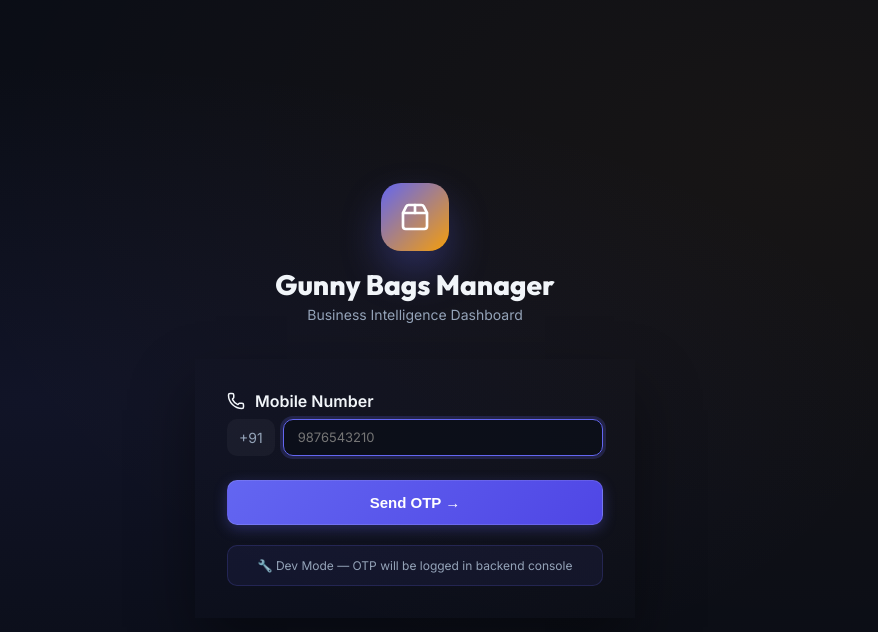
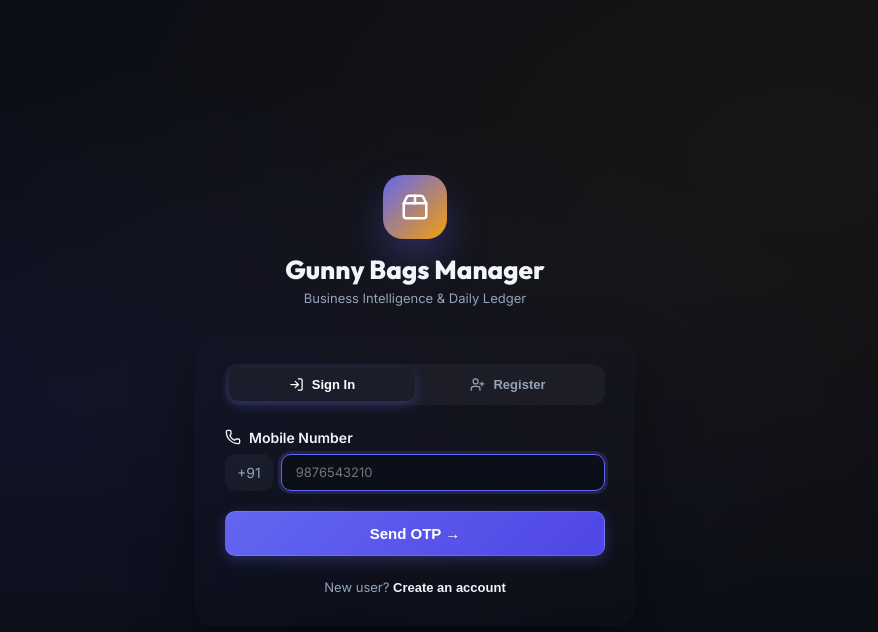
Before and after one commit to omchangela/guni_bags, a Next.js app in the folder dashboard/: page /login in a window 1280 px wide. Shown: the top 632 px of the page, without its empty margins (225-1103 px from the left). Built offline with nearby package versions, Linux system fonts and the light colour scheme; no server answers.

Commit message:
feat: add Register API + login page with register tab, NOT_REGISTERED detection

```diff
--- a/dashboard/src/lib/api.ts
+++ b/dashboard/src/lib/api.ts
@@ -30,6 +30,8 @@ api.interceptors.response.use(
 );
 
 // Auth
+export const registerUser = (name: string, mobile: string, countryCode = '+91', businessName?: string) =>
+  api.post('/auth/register', { name, mobile, countryCode, businessName });
 export const sendOtp = (mobile: string, countryCode = '+91') =>
   api.post('/auth/send-otp', { mobile, countryCode });
 export const verifyOtp = (mobile: string, otp: string, sessionId: string, countryCode = '+91') =>
--- a/dashboard/src/pages/login.tsx
+++ b/dashboard/src/pages/login.tsx
@@ -1,17 +1,27 @@
 import Head from 'next/head';
 import { useState, useEffect } from 'react';
 import { useRouter } from 'next/router';
-import { sendOtp, verifyOtp } from '@/lib/api';
-import { Package2, Phone, Shield } from 'lucide-react';
+import { sendOtp, verifyOtp, registerUser } from '@/lib/api';
+import { Package2, Phone, Shield, User, ArrowRight, UserPlus, LogIn } from 'lucide-react';
 
 export default function LoginPage() {
   const router = useRouter();
+  const [mode, setMode] = useState<'login' | 'register'>('login');
   const [step, setStep] = useState<'mobile' | 'otp'>('mobile');
+
+  // Login form state
   const [mobile, setMobile] = useState('');
   const [otp, setOtp] = useState('');
   const [sessionId, setSessionId] = useState('');
+  const [notRegistered, setNotRegistered] = useState(false);
+
+  // Register form state (Name and Mobile)
+  const [regName, setRegName] = useState('');
+  const [regMobile, setRegMobile] = useState('');
+
   const [loading, setLoading] = useState(false);
   const [error, setError] = useState('');
+  const [successMsg, setSuccessMsg] = useState('');
   const [countdown, setCountdown] = useState(0);
 
   useEffect(() => {
@@ -29,14 +39,19 @@ export default function LoginPage() {
   const handleSendOtp = async (e: React.FormEvent) => {
     e.preventDefault();
     if (!mobile.match(/^\d{10}$/)) { setError('Enter a valid 10-digit mobile number'); return; }
-    setLoading(true); setError('');
+    setLoading(true); setError(''); setNotRegistered(false); setSuccessMsg('');
     try {
       const res = await sendOtp(mobile);
       setSessionId(res.data.data.sessionId);
       setCountdown(60);
       setStep('otp');
     } catch (err: any) {
-      setError(err.response?.data?.message || 'Failed to send OTP');
+      const msg = err.response?.data?.message || 'Failed to send OTP';
+      const code = err.response?.data?.error?.code;
+      setError(msg);
+      if (code === 'NOT_REGISTERED' || msg.toLowerCase().includes('register first') || err.response?.status === 404) {
+        setNotRegistered(true);
+      }
     } finally { setLoading(false); }
   };
 
@@ -56,11 +71,32 @@ export default function LoginPage() {
     } finally { setLoading(false); }
   };
 
+  const handleRegister = async (e: React.FormEvent) => {
+    e.preventDefault();
+    if (!regName.trim()) { setError('Please enter your full name'); return; }
+    if (!regMobile.match(/^\d{10}$/)) { setError('Enter a valid 10-digit mobile number'); return; }
+
+    setLoading(true); setError(''); setSuccessMsg('');
+    try {
+      await registerUser(regName.trim(), regMobile);
+      // Automatically send OTP for direct login after registration
+      setMobile(regMobile);
+      const otpRes = await sendOtp(regMobile);
+      setSessionId(otpRes.data.data.sessionId);
+      setCountdown(60);
+      setMode('login');
+      setStep('otp');
+      setSuccessMsg(`Registration successful! OTP sent to +91 ${regMobile}`);
+    } catch (err: any) {
+      setError(err.response?.data?.message || 'Registration failed');
+    } finally { setLoading(false); }
+  };
+
   return (
     <>
       <Head>
-        <title>Login — Gunny Bags Manager</title>
-        <meta name="description" content="Login to Gunny Bags Manager dashboard" />
+        <title>{mode === 'register' ? 'Register' : 'Login'} — Gunny Bags Manager</title>
+        <meta name="description" content="Gunny Bags Manager portal" />
       </Head>
       <div style={{
         minHeight: '100vh', background: 'var(--bg-primary)',
@@ -70,30 +106,81 @@ export default function LoginPage() {
       }}>
         <div style={{ width: '100%', maxWidth: 440 }}>
           {/* Logo */}
-          <div style={{ textAlign: 'center', marginBottom: 36 }}>
+          <div style={{ textAlign: 'center', marginBottom: 28 }}>
             <div style={{
-              width: 68, height: 68, borderRadius: 20, margin: '0 auto 16px',
+              width: 64, height: 64, borderRadius: 20, margin: '0 auto 14px',
               background: 'linear-gradient(135deg, #6366f1, #f59e0b)',
               display: 'flex', alignItems: 'center', justifyContent: 'center',
               boxShadow: '0 20px 40px rgba(99,102,241,0.3)',
             }}>
-              <Package2 size={32} color="white" />
+              <Package2 size={30} color="white" />
             </div>
-            <h1 style={{ fontFamily: 'Outfit, sans-serif', fontWeight: 800, fontSize: 28, color: 'var(--text-primary)' }}>
+            <h1 style={{ fontFamily: 'Outfit, sans-serif', fontWeight: 800, fontSize: 26, color: 'var(--text-primary)' }}>
               Gunny Bags Manager
             </h1>
-            <p style={{ fontSize: 14, color: 'var(--text-secondary)', marginTop: 4 }}>
-              Business Intelligence Dashboard
+            <p style={{ fontSize: 13, color: 'var(--text-secondary)', marginTop: 4 }}>
+              Business Intelligence & Daily Ledger
             </p>
           </div>
 
-          <div className="glass-card" style={{ padding: 32, boxShadow: '0 30px 60px rgba(0,0,0,0.4)' }}>
-            {step === 'mobile' ? (
+          <div className="glass-card" style={{ padding: 30, boxShadow: '0 30px 60px rgba(0,0,0,0.4)', borderRadius: 18 }}>
+            {/* Mode Switcher Tabs */}
+            {step === 'mobile' && (
+              <div style={{
+                display: 'grid', gridTemplateColumns: '1fr 1fr',
+                background: 'rgba(255,255,255,0.04)', borderRadius: 12,
+                padding: 4, marginBottom: 24, border: '1px solid var(--border)',
+              }}>
+                <button
+                  type="button"
+                  onClick={() => { setMode('login'); setError(''); setNotRegistered(false); }}
+                  style={{
+                    display: 'flex', alignItems: 'center', justifyContent: 'center', gap: 8,
+                    padding: '9px 12px', borderRadius: 9, border: 'none',
+                    fontWeight: 600, fontSize: 13, cursor: 'pointer', transition: 'all 0.2s',
+                    background: mode === 'login' ? 'var(--accent)' : 'transparent',
+                    color: mode === 'login' ? '#fff' : 'var(--text-secondary)',
+                    boxShadow: mode === 'login' ? '0 4px 12px rgba(99,102,241,0.3)' : 'none',
+                  }}
+                >
+                  <LogIn size={15} /> Sign In
+                </button>
+                <button
+                  type="button"
+                  onClick={() => { setMode('register'); setError(''); setNotRegistered(false); }}
+                  style={{
+                    display: 'flex', alignItems: 'center', justifyContent: 'center', gap: 8,
+                    padding: '9px 12px', borderRadius: 9, border: 'none',
+                    fontWeight: 600, fontSize: 13, cursor: 'pointer', transition: 'all 0.2s',
+                    background: mode === 'register' ? 'var(--accent)' : 'transparent',
+                    color: mode === 'register' ? '#fff' : 'var(--text-secondary)',
+                    boxShadow: mode === 'register' ? '0 4px 12px rgba(99,102,241,0.3)' : 'none',
+                  }}
+                >
+                  <UserPlus size={15} /> Register
+                </button>
+              </div>
+            )}
+
+            {/* Success Message Banner */}
+            {successMsg && (
+              <div style={{
+                background: 'rgba(16,185,129,0.1)', border: '1px solid rgba(16,185,129,0.3)',
+                borderRadius: 10, padding: '10px 14px', marginBottom: 16,
+                color: '#34d399', fontSize: 13, display: 'flex', alignItems: 'center', gap: 8,
+              }}>
+                <span>✓</span>
+                <span>{successMsg}</span>
+              </div>
+            )}
+
+            {/* LOGIN MODE: STEP 1 - MOBILE NUMBER */}
+            {mode === 'login' && step === 'mobile' && (
               <form onSubmit={handleSendOtp}>
-                <div style={{ marginBottom: 24 }}>
-                  <div style={{ display: 'flex', alignItems: 'center', gap: 10, marginBottom: 8 }}>
-                    <Phone size={18} style={{ color: 'var(--accent)' }} />
-                    <span style={{ fontWeight: 600, color: 'var(--text-primary)' }}>Mobile Number</span>
+                <div style={{ marginBottom: 20 }}>
+                  <div style={{ display: 'flex', alignItems: 'center', gap: 8, marginBottom: 8 }}>
+                    <Phone size={16} style={{ color: 'var(--accent)' }} />
+                    <span style={{ fontWeight: 600, fontSize: 14, color: 'var(--text-primary)' }}>Mobile Number</span>
                   </div>
                   <div style={{ display: 'flex', gap: 8 }}>
                     <div style={{
@@ -103,43 +190,150 @@ export default function LoginPage() {
                     }}>+91</div>
                     <input
                       type="tel" maxLength={10} placeholder="9876543210" value={mobile}
-                      onChange={e => { setMobile(e.target.value.replace(/\D/g, '')); setError(''); }}
+                      onChange={e => { setMobile(e.target.value.replace(/\D/g, '')); setError(''); setNotRegistered(false); }}
                       className="form-input" style={{ flex: 1 }} autoFocus
                     />
                   </div>
                 </div>
-                {error && <p style={{ color: '#f87171', fontSize: 13, marginBottom: 16 }}>{error}</p>}
+
+                {/* Not Registered Notice with Quick Switch */}
+                {notRegistered ? (
+                  <div style={{
+                    background: 'rgba(239, 68, 68, 0.1)', border: '1px solid rgba(239, 68, 68, 0.3)',
+                    borderRadius: 10, padding: '12px 14px', marginBottom: 16,
+                  }}>
+                    <p style={{ color: '#f87171', fontSize: 13, marginBottom: 8, fontWeight: 500 }}>
+                      ⚠️ User not registered. Please register first.
+                    </p>
+                    <button
+                      type="button"
+                      onClick={() => {
+                        setMode('register');
+                        setRegMobile(mobile);
+                        setError('');
+                        setNotRegistered(false);
+                      }}
+                      style={{
+                        background: 'var(--accent)', color: '#fff', border: 'none',
+                        borderRadius: 7, padding: '7px 14px', fontSize: 12, fontWeight: 600,
+                        cursor: 'pointer', display: 'inline-flex', alignItems: 'center', gap: 6,
+                      }}
+                    >
+                      Register Now with this Number <ArrowRight size={13} />
+                    </button>
+                  </div>
+                ) : (
+                  error && <p style={{ color: '#f87171', fontSize: 13, marginBottom: 16 }}>{error}</p>
+                )}
+
                 <button type="submit" className="btn-primary w-full" disabled={loading} style={{ width: '100%', padding: '13px', fontSize: 15 }}>
-                  {loading ? 'Sending OTP...' : 'Send OTP →'}
+                  {loading ? 'Checking...' : 'Send OTP →'}
                 </button>
-                <div style={{ marginTop: 20, padding: 12, background: 'rgba(99,102,241,0.08)', borderRadius: 10, border: '1px solid rgba(99,102,241,0.2)' }}>
-                  <p style={{ fontSize: 12, color: 'var(--text-secondary)', textAlign: 'center' }}>
-                    🔧 Dev Mode — OTP will be logged in backend console
-                  </p>
+
+                <div style={{ marginTop: 20, textAlign: 'center' }}>
+                  <span style={{ fontSize: 13, color: 'var(--text-secondary)' }}>
+                    New user?{' '}
+                  </span>
+                  <button
+                    type="button"
+                    onClick={() => { setMode('register'); setError(''); }}
+                    style={{ background: 'none', border: 'none', color: 'var(--accent)', fontSize: 13, fontWeight: 600, cursor: 'pointer' }}
+                  >
+                    Create an account
+                  </button>
                 </div>
               </form>
-            ) : (
+            )}
+
+            {/* REGISTER MODE: NAME & MOBILE (2 THINGS) */}
+            {mode === 'register' && step === 'mobile' && (
+              <form onSubmit={handleRegister}>
+                <div style={{ marginBottom: 16 }}>
+                  <div style={{ display: 'flex', alignItems: 'center', gap: 8, marginBottom: 8 }}>
+                    <User size={16} style={{ color: 'var(--accent)' }} />
+                    <span style={{ fontWeight: 600, fontSize: 14, color: 'var(--text-primary)' }}>Your Full Name</span>
+                  </div>
+                  <input
+                    type="text"
+                    placeholder="e.g. Ramesh Patel"
+                    value={regName}
+                    onChange={e => { setRegName(e.target.value); setError(''); }}
+                    className="form-input"
+                    style={{ width: '100%' }}
+                    autoFocus
+                  />
+                </div>
+
+                <div style={{ marginBottom: 20 }}>
+                  <div style={{ display: 'flex', alignItems: 'center', gap: 8, marginBottom: 8 }}>
+                    <Phone size={16} style={{ color: 'var(--accent)' }} />
+                    <span style={{ fontWeight: 600, fontSize: 14, color: 'var(--text-primary)' }}>Mobile Number</span>
+                  </div>
+                  <div style={{ display: 'flex', gap: 8 }}>
+                    <div style={{
+                      background: 'rgba(255,255,255,0.04)', border: '1px solid var(--border)',
+                      borderRadius: 10, padding: '10px 12px', fontSize: 14, color: 'var(--text-secondary)',
+                      whiteSpace: 'nowrap',
+                    }}>+91</div>
+                    <input
+                      type="tel"
+                      maxLength={10}
+                      placeholder="9876543210"
+                      value={regMobile}
+                      onChange={e => { setRegMobile(e.target.value.replace(/\D/g, '')); setError(''); }}
+                      className="form-input"
+                      style={{ flex: 1 }}
+                    />
+                  </div>
+                </div>
+
+                {error && <p style={{ color: '#f87171', fontSize: 13, marginBottom: 16 }}>{error}</p>}
+
+                <button type="submit" className="btn-primary w-full" disabled={loading} style={{ width: '100%', padding: '13px', fontSize: 15 }}>
+                  {loading ? 'Registering...' : 'Register & Send OTP →'}
+                </button>
+
+                <div style={{ marginTop: 20, textAlign: 'center' }}>
+                  <span style={{ fontSize: 13, color: 'var(--text-secondary)' }}>
+                    Already have an account?{' '}
+                  </span>
+                  <button
+                    type="button"
+                    onClick={() => { setMode('login'); setError(''); }}
+                    style={{ background: 'none', border: 'none', color: 'var(--accent)', fontSize: 13, fontWeight: 600, cursor: 'pointer' }}
+                  >
+                    Sign In
+                  </button>
+                </div>
+              </form>
+            )}
+
+            {/* VERIFY OTP STEP (COMMON FOR BOTH) */}
+            {step === 'otp' && (
               <form onSubmit={handleVerifyOtp}>
                 <div style={{ marginBottom: 20 }}>
-                  <div style={{ display: 'flex', alignItems: 'center', gap: 10, marginBottom: 16 }}>
+                  <div style={{ display: 'flex', alignItems: 'center', gap: 8, marginBottom: 12 }}>
                     <Shield size={18} style={{ color: '#10b981' }} />
-                    <span style={{ fontWeight: 600, color: 'var(--text-primary)' }}>Enter OTP</span>
+                    <span style={{ fontWeight: 600, fontSize: 15, color: 'var(--text-primary)' }}>Verify OTP</span>
                   </div>
                   <p style={{ fontSize: 13, color: 'var(--text-secondary)', marginBottom: 16 }}>
-                    OTP sent to +91 {mobile}. In dev mode, check backend console.
+                    OTP sent to +91 {mobile}. Default demo OTP is <code style={{ color: 'var(--accent)', fontWeight: 'bold' }}>123456</code>.
                   </p>
                   <input
                     type="text" maxLength={6} placeholder="123456" value={otp}
                     onChange={e => { setOtp(e.target.value.replace(/\D/g, '')); setError(''); }}
-                    className="form-input" style={{ fontSize: 22, textAlign: 'center', letterSpacing: 8 }} autoFocus
+                    className="form-input" style={{ fontSize: 24, textAlign: 'center', letterSpacing: 8 }} autoFocus
                   />
                 </div>
+
                 {error && <p style={{ color: '#f87171', fontSize: 13, marginBottom: 16 }}>{error}</p>}
+
                 <button type="submit" className="btn-primary" disabled={loading} style={{ width: '100%', padding: '13px', fontSize: 15 }}>
-                  {loading ? 'Verifying...' : 'Verify & Login →'}
+                  {loading ? 'Verifying...' : 'Verify & Continue →'}
                 </button>
+
                 <div className="flex items-center justify-between mt-4">
-                  <button type="button" onClick={() => { setStep('mobile'); setError(''); setOtp(''); }}
+                  <button type="button" onClick={() => { setStep('mobile'); setError(''); setOtp(''); setSuccessMsg(''); }}
                     style={{ background: 'none', border: 'none', color: 'var(--text-secondary)', fontSize: 13, cursor: 'pointer' }}>
                     ← Change number
                   </button>
```
Also changed, not shown: 2 other files (tests, documents, lock files or other folders).
